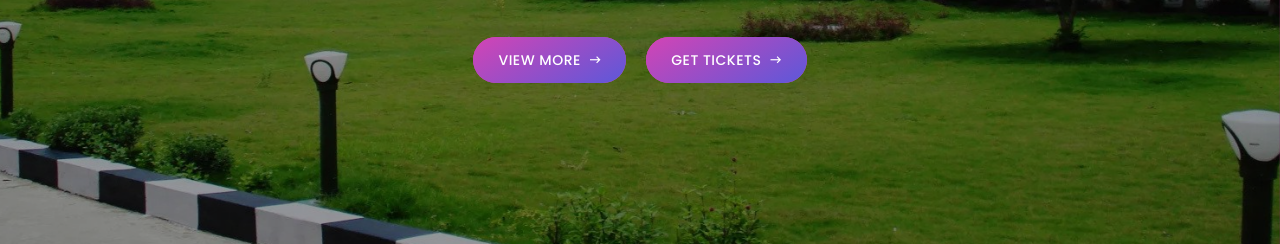
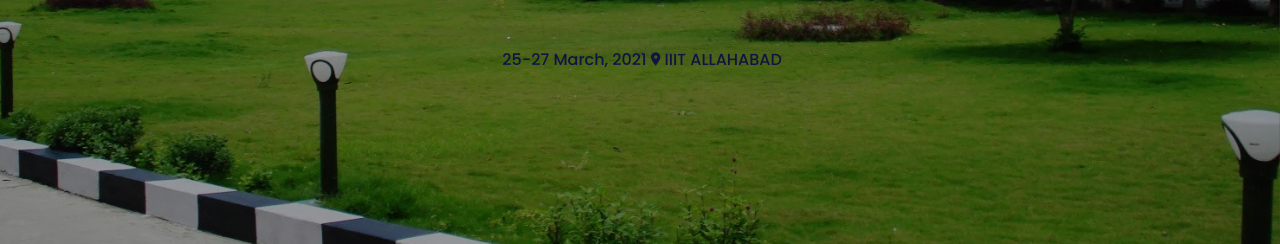
Before and after one commit to Error404m/esummit21, a website: page index.html in a window 1280 px wide. Shown: the part 556-800 px from the top of the page. Drawn offline with Linux system fonts and the light colour scheme.

Commit message:
Update index.html

```diff
--- a/index.html
+++ b/index.html
@@ -86,8 +86,8 @@
                                     <a class="event-author" href="#"><i class="zmdi zmdi-alarm-check"></i> IIIT ALLAHABAD</a>
                                 </div>
                                 <div class="hero-btn-group" data-animation="fadeInUp" data-delay="700ms">
-                                    <a href="#about-us-countdown-area" class="btn confer-btn m-2">View more <i class="zmdi zmdi-long-arrow-right"></i></a>
-                                    <a href="#" class="btn confer-btn m-2">Get Tickets <i class="zmdi zmdi-long-arrow-right"></i></a>
+                                  <a class="event-date" href="#"><i class="zmdi zmdi-zmdi-alarm-check"></i> 25-27 March, 2021</a>
+                                    <a class="event-author" href="#"><i class="zmdi zmdi-pin"></i> IIIT ALLAHABAD</a>
                                 </div>
 
 
@@ -105,15 +105,15 @@
                         <div class="col-12">
                             <div class="welcome-text-two text-center">
                                 <h2 data-animation="fadeInUp" data-delay="300ms">E-Summit'21</h2>
-                                <h5 data-animation="fadeInUp" data-delay="100ms">A Techno-Industrial Colloquium</h5>
+                                <h7 data-animation="fadeInUp" data-delay="100ms">A Techno-Industrial Colloquium</h7>
 
                                 <!-- Event Meta -->
                                 <div class="event-meta" data-animation="fadeInUp" data-delay="500ms">
-                                    <a class="event-date" href="#"><i class="zmdi zmdi-account"></i> 25-27 March, 2021</a>
-                                    <a class="event-author" href="#"><i class="zmdi zmdi-alarm-check"></i> IIIT ALLAHABAD</a>
+                                    <a class="event-date" href="#"><i class="zmdi zmdi-zmdi-alarm-check"></i> 25-27 March, 2021</a>
+                                    <a class="event-author" href="#"><i class="zmdi zmdi-pin"></i> IIIT ALLAHABAD</a>
                                 </div>
                                 <div class="hero-btn-group" data-animation="fadeInUp" data-delay="700ms">
-                                    <a href="#about-us-countdown-area" class="btn confer-btn m-2">View more <i class="zmdi zmdi-long-arrow-right"></i></a>
+                                    <a href="#speakers" class="btn confer-btn m-2"> <i class="zmdi zmdi-long-arrow-right"></i></a>
                                     <a href="#" class="btn confer-btn m-2">Get Tickets <i class="zmdi zmdi-long-arrow-right"></i></a>
                                 </div>
                             </div>
```
